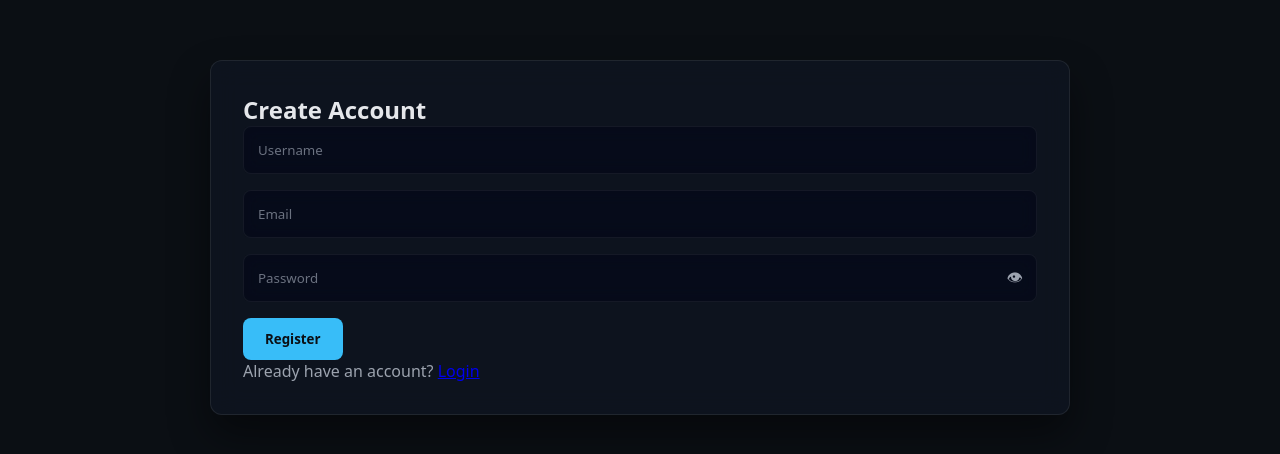
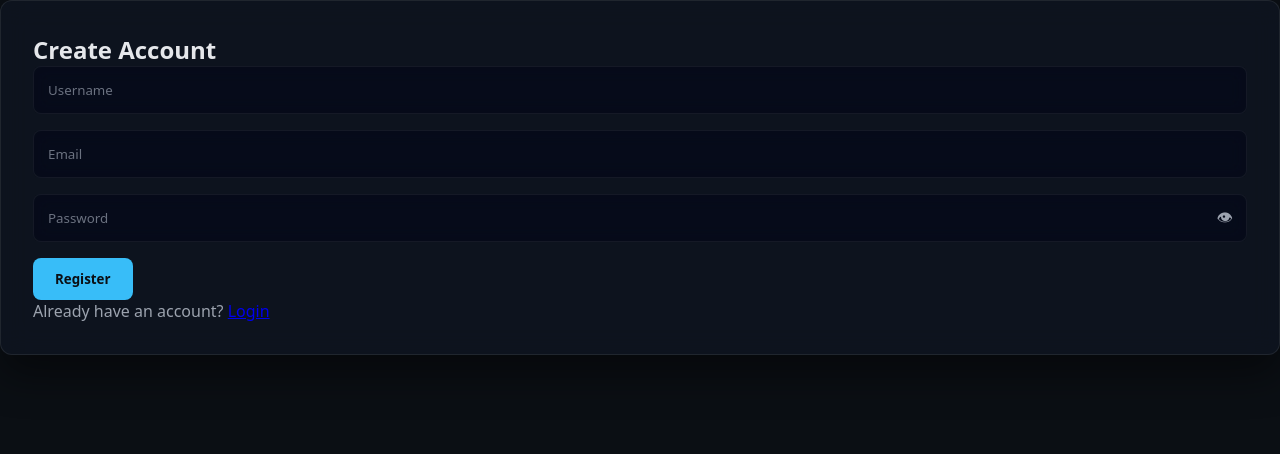
Before and after one commit to adarshx001/BlackICE, a Flask app: page /register in a window 1280 px wide. Shown: the top 454 px of the page. Run offline with Flask 3, Linux system fonts and the light colour scheme.

Commit message:
Change main class to auth-page in register.html

```diff
--- a/templates/register.html
+++ b/templates/register.html
@@ -6,7 +6,7 @@
 </head>
 <body>
 
-<main class="container">
+<main class="auth-page">
     <div class="card">
         <h2>Create Account</h2>
 
```
